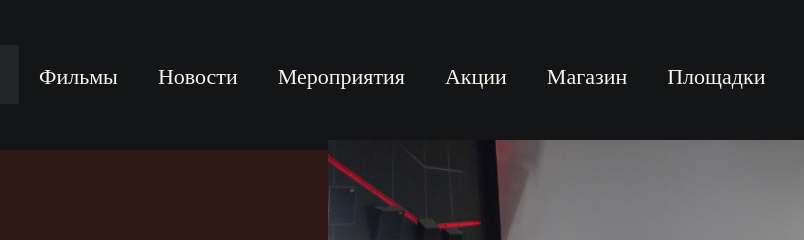
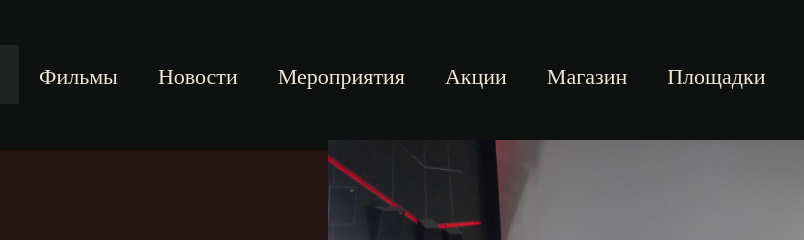
Before and after one commit to dankru/dankru.github.io, a plain HTML site: page index.html in a window 1280 px wide. Shown: the top 240 px of the page, 184-988 px from the left. Drawn offline with nearby package versions, Linux system fonts and the light colour scheme.

Commit message:
fixed colors

```diff
--- a/#source/scss/_variables.scss
+++ b/#source/scss/_variables.scss
@@ -1,7 +1,7 @@
-$background: #131516;
-$green: #263e36;
+$background: #0f1111;
+$green: #1e322b;
 $light-green: #45967b;
-$rosewood: #2f1916;
+$rosewood: #261412;
 $container-width: 90%;
-$white: #f9f4ed;
+$white: #f1e7d8;
 $duration: 0.15s;
--- a/#source/scss/components/_header.scss
+++ b/#source/scss/components/_header.scss
@@ -1,5 +1,5 @@
 .header {
-  background-color: #131516;
+  background-color: $background;
   z-index: 50;
 
   width: 100%;
```
Also changed, not shown: span/css/styles.css, span/img/hall1x300.png (added).
